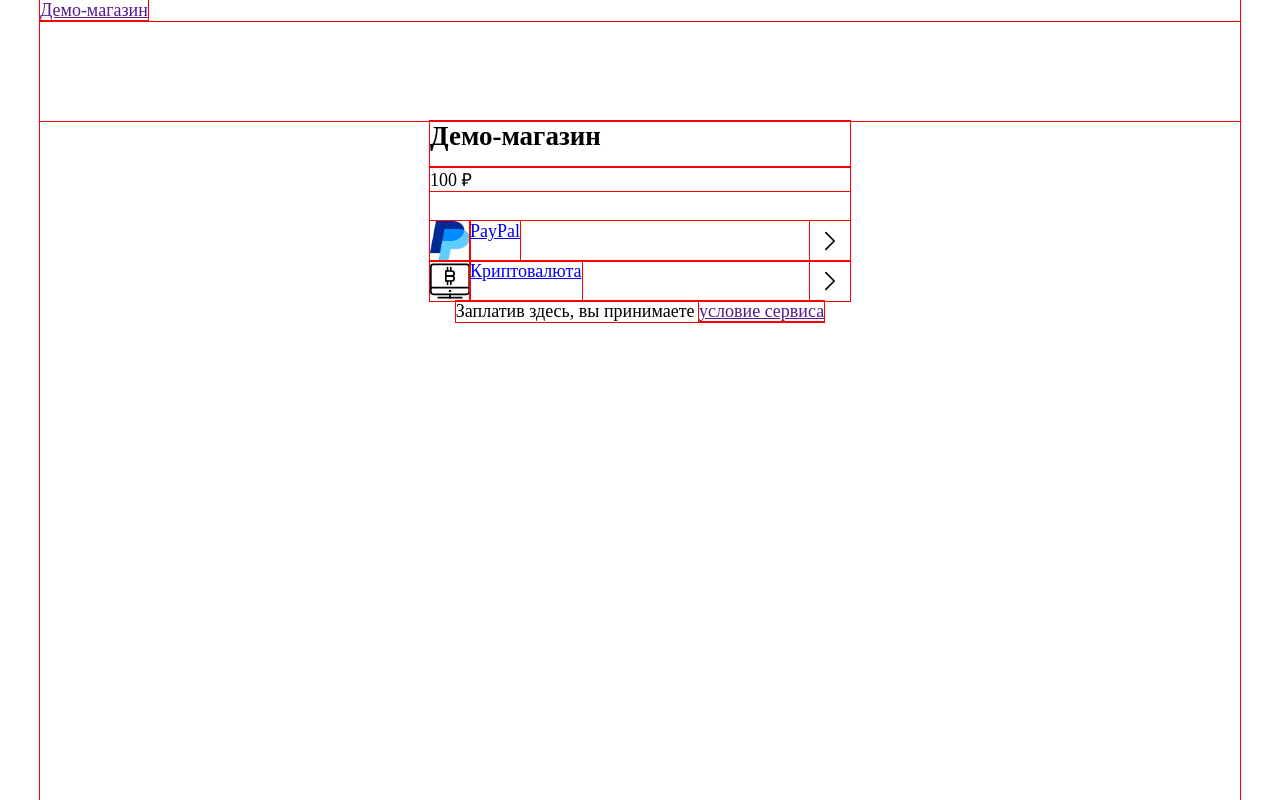
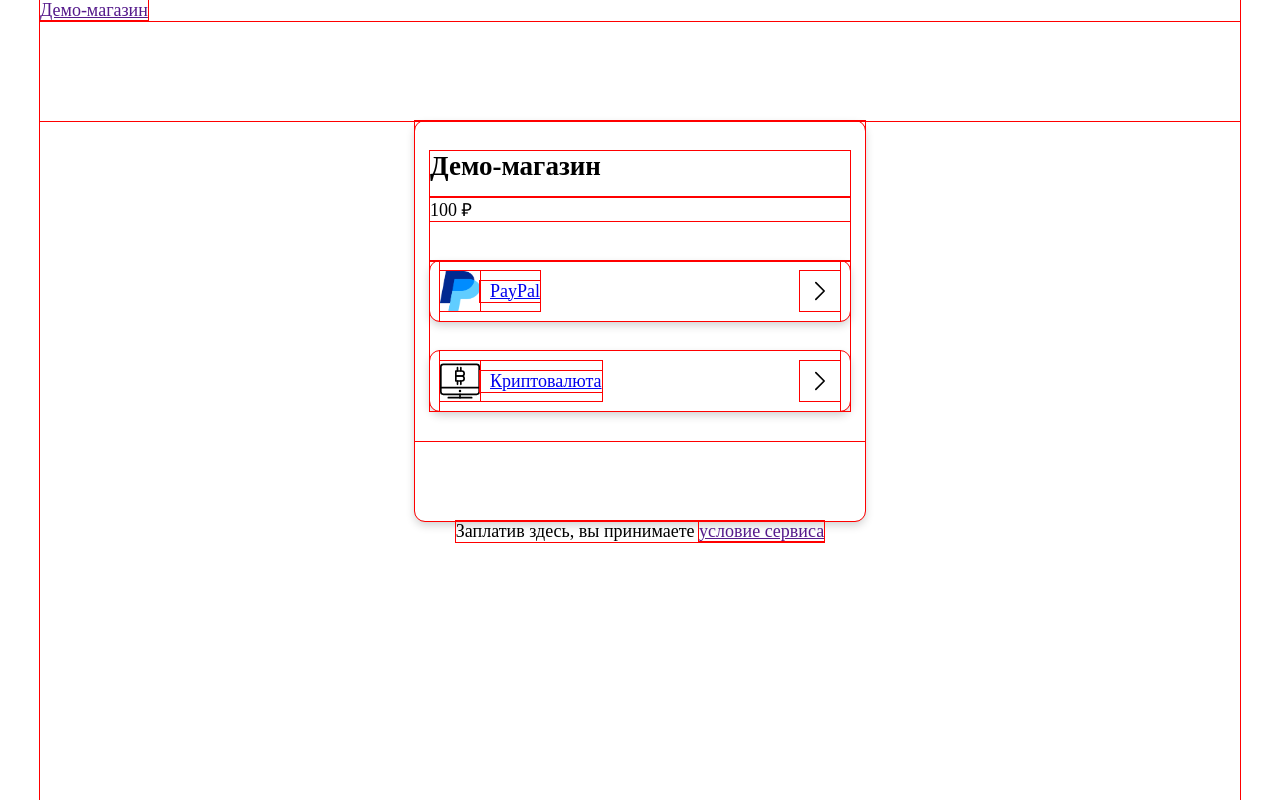
Before and after one commit to Inch1337/payment_validate_backend, a website: page front/index.html in a window 1280 px wide. Drawn offline with Linux system fonts and the light colour scheme.

Commit message:
add more css

```diff
--- a/front/index.html
+++ b/front/index.html
@@ -14,8 +14,10 @@
     </header>
     <main class="main">
       <section class="paid">
-        <h1 class="paid__title">Демо-магазин</h1>
-        <p class="paid__amount">100 ₽</p>
+        <div class="paid__info">
+          <h1 class="paid__title">Демо-магазин</h1>
+          <p class="paid__amount">100 ₽</p>
+        </div>
 
         <ul class="payment-methods">
           <li class="payment-methods__item payment-methods__item--paypal">
--- a/front/styles/styles.css
+++ b/front/styles/styles.css
@@ -46,10 +46,21 @@ ol {
 }
 
 .main {
-
+  /* flex: 1; */
+  box-shadow: 0 4px 10px rgba(0, 0, 0, 0.2);
+  border-radius: 10px;
+  min-height: 400px;
 }
 
 .paid {
+  display: flex;
+  align-items: center;
+  width: 450px;
+  flex-direction: column;
+  padding: 30px 0;
+}
+
+.paid__info {
   width: 420px;
 }
 
@@ -58,29 +69,38 @@ ol {
 }
 
 .paid__amount {
-  margin-bottom: 30px;
+  margin-bottom: 40px;
 }
 
 .payment-methods {
-
+  display: flex;
+  flex-direction: column;
+  gap: 30px;
+  width: 420px;
 }
 
 .payment-methods__item {
-
+  height: 60px;
+  box-shadow: 0 4px 10px rgba(0, 0, 0, 0.2);
+  padding: 0 10px;
+  border-radius: 10px;
 }
 
 .payment-methods__link {
-
+  display: block;
+  height: 100%;
 }
 
 .payment-methods__card {
   display: flex;
   justify-content: space-between;
+  height: 100%;
+  align-items: center;
 }
 
 .payment-methods__info {
   display: flex;
-
+  align-items: center;
 }
 
 .payment-methods__logo {
@@ -88,7 +108,15 @@ ol {
   height: 40px;
 }
 
+.payment-methods__name {
+  padding-left: 10px;
+}
+
 .payment-methods__chevron {
   width: 40px;
   height: 40px;
 }
+
+.footer {
+
+}
```
